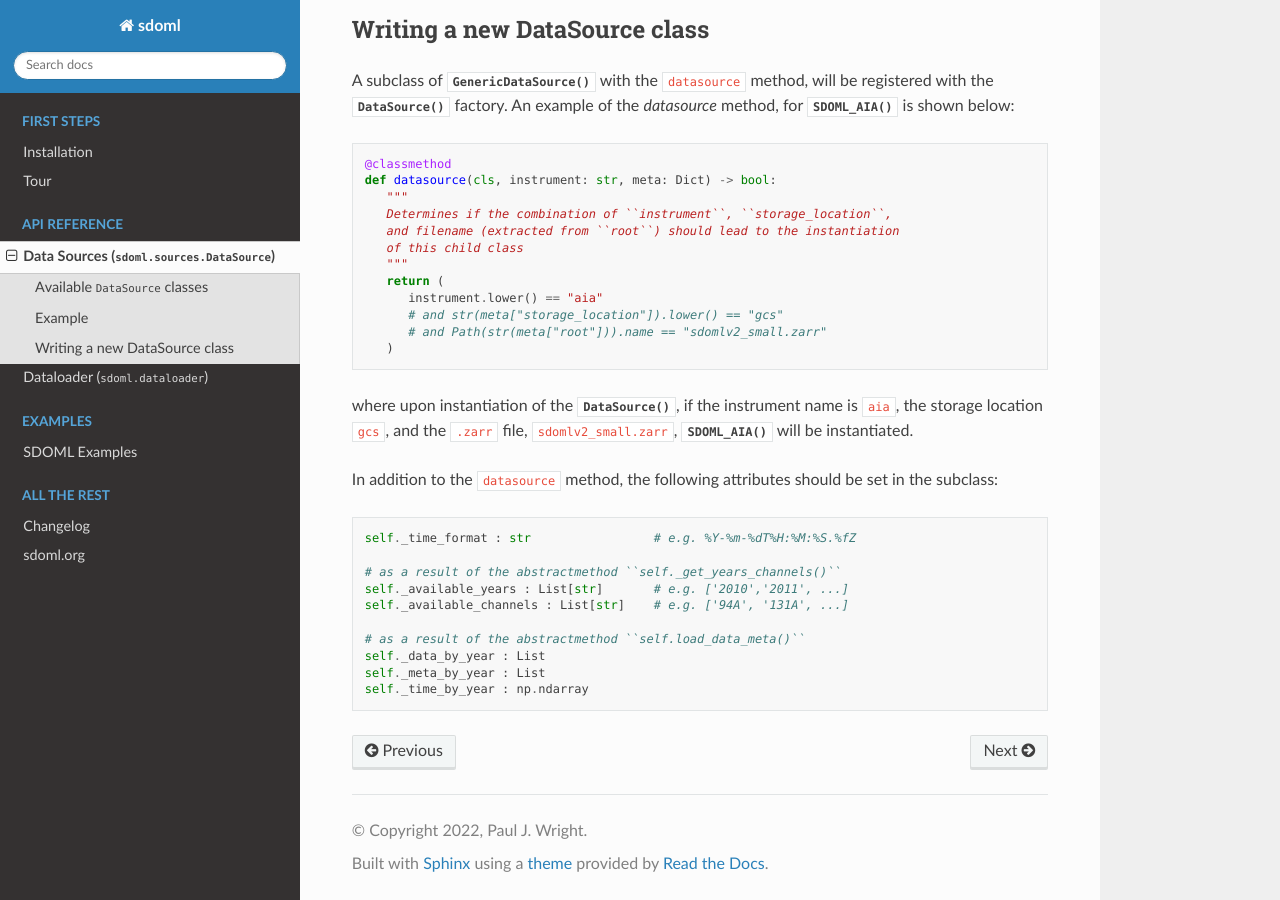
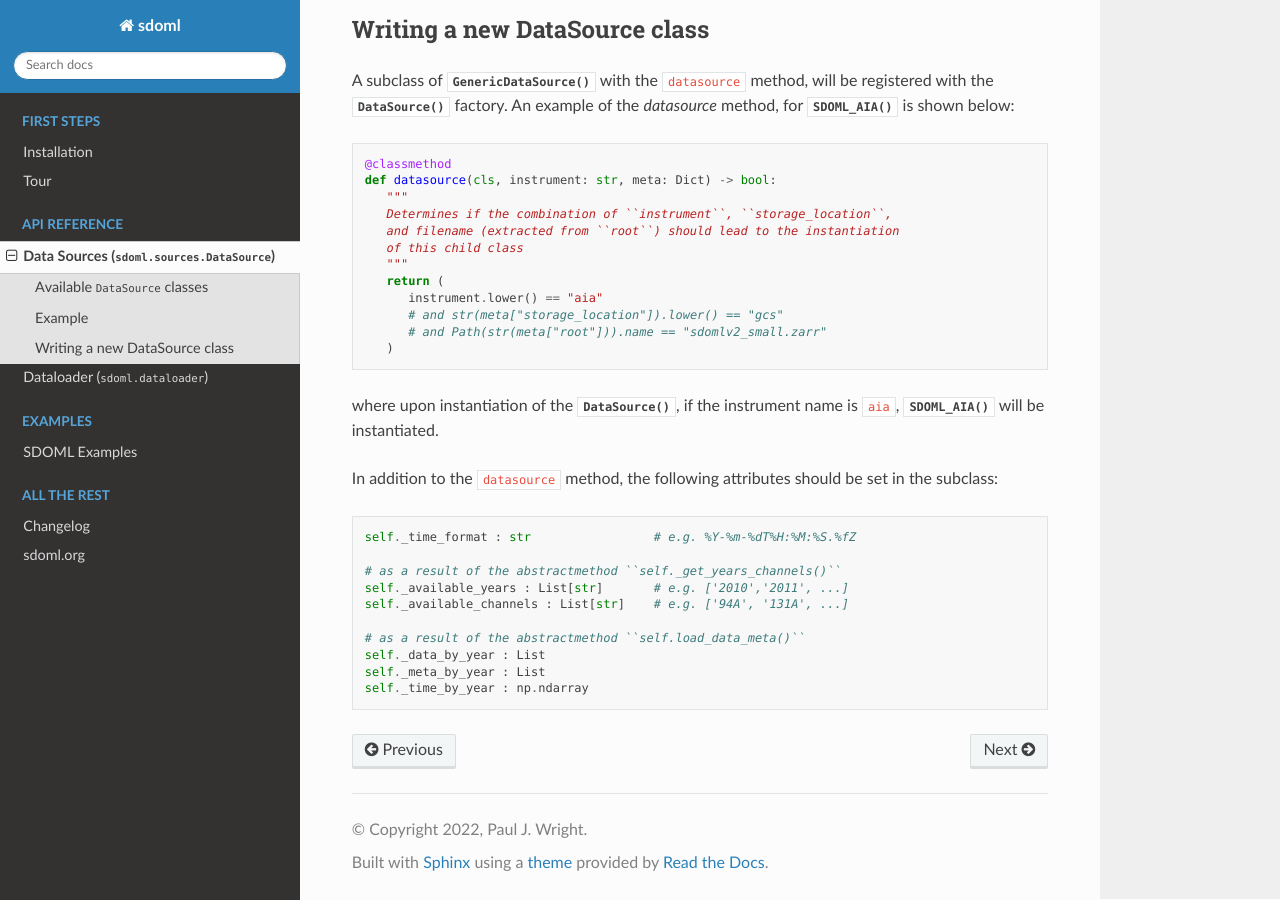
Before and after one commit to PaulJWright/sdoml, a Sphinx documentation site: the page built from docs/source/sdoml/sources.rst, in a window 1280 px wide and 900 px high, scrolled down 1349 px. Built offline with Sphinx 7.4.7 and the Read the Docs theme 2.0.0, drawn with Linux system fonts in a browser that asks for light colours; pages that are not in the unit, such as notebooks, are missing from menus; the version number could not be read and is left out.

Commit message:
edit datasource for sdoml_aia

```diff
--- a/docs/source/sdoml/sources.rst
+++ b/docs/source/sdoml/sources.rst
@@ -72,7 +72,7 @@
 A subclass of :py:meth:`~sdoml.sources.data_base.GenericDataSource` with the
 ``datasource`` method, will be registered with the
 :py:meth:`~sdoml.sources.DataSource` factory. An example of the `datasource`
-method, for :py:meth:`~sdoml.sources.sdoml_gcs.SDOML_AIA` is shown below:
+method, for :py:meth:`~sdoml.sources.sdoml_cloud.SDOML_AIA` is shown below:
 
 .. code-block:: python
 
@@ -90,8 +90,7 @@
       )
 
 where upon instantiation of the :py:meth:`~sdoml.sources.DataSource`,
-if the instrument name is  ``aia``, the storage location ``gcs``, and the
-``.zarr`` file, ``sdomlv2_small.zarr``, :py:meth:`~sdoml.sources.sdoml_gcs.SDOML_AIA`
+if the instrument name is  ``aia``, :py:meth:`~sdoml.sources.sdoml_cloud.SDOML_AIA`
 will be instantiated.
 
 In addition to the ``datasource`` method, the following attributes
```
